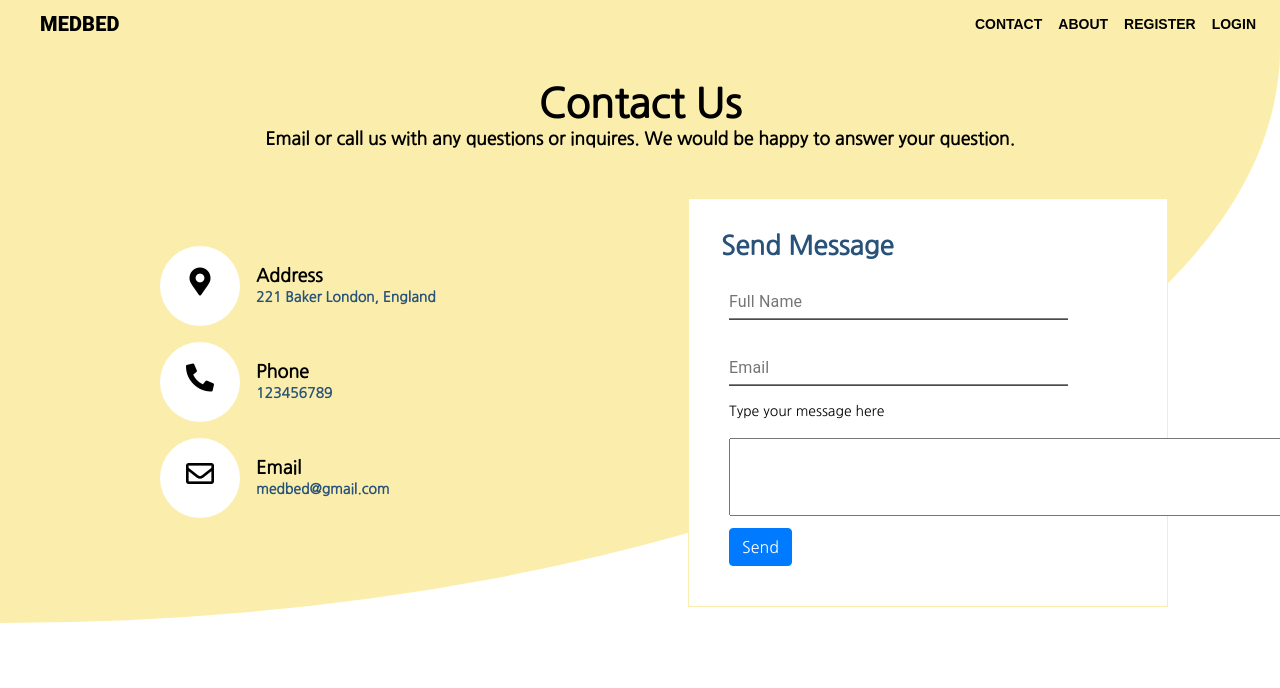
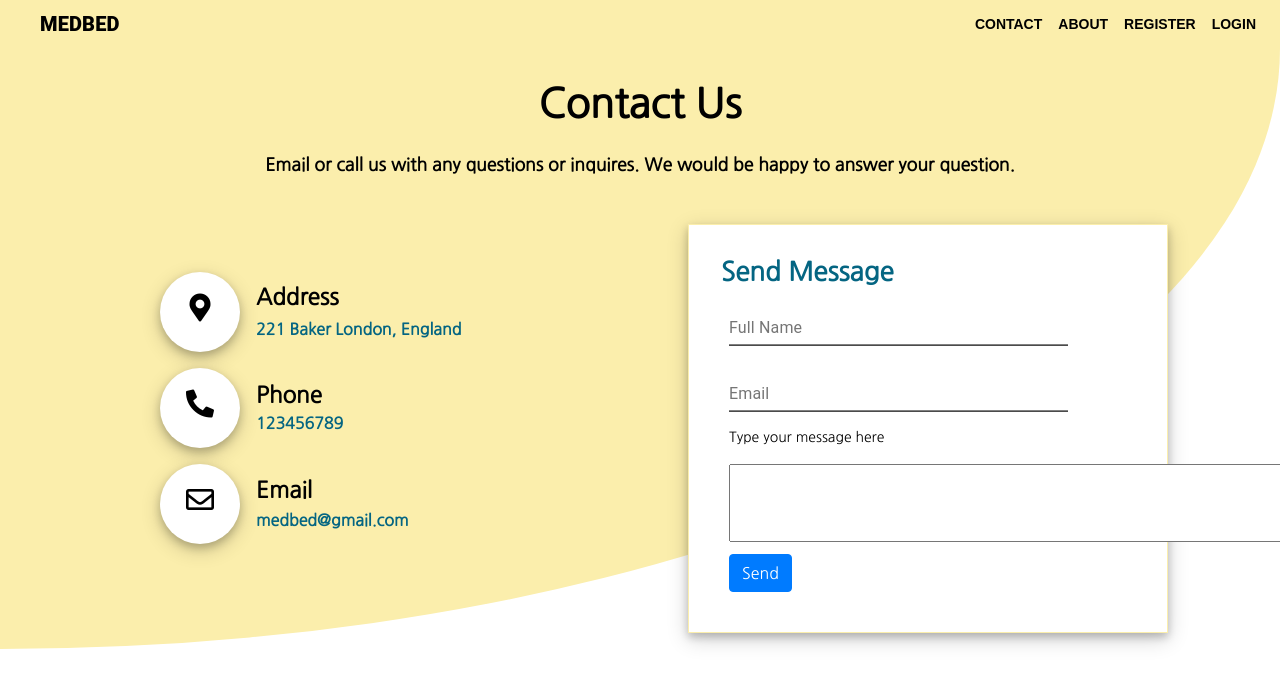
Before and after one commit to GOKU-Instinct/MedBed, a React (Create React App) app: page /contact in a window 1280 px wide. Shown: the top 688 px of the page. Built offline with nearby package versions, Linux system fonts and the light colour scheme.

Commit message:
Update ContactUs.css

```diff
--- a/src/ContactUs/ContactUs.css
+++ b/src/ContactUs/ContactUs.css
@@ -25,6 +25,7 @@
 }
 .contactHeading p {
   font-size: 1.1rem;
+  margin-top: 2%;
   font-weight: 600;
 }
 /* properties for flex container */
@@ -50,7 +51,7 @@
 .address,
 .phone,
 .email {
-  color: #28527a;
+  color: #046582;
   font-weight: bolder;
   padding-left: 1rem;
 }
@@ -58,13 +59,21 @@
 .phone h3,
 .email h3 {
   color: black;
+  font-size: 1.4rem;
   font-weight: bolder;
+}
+.address p,
+.phone p,
+.email p {
+  font-size: 1rem;
+  margin-top: 4%;
 }
 .locationImg,
 .phoneImg,
 .emailImg {
   background-color: #ffffff;
   border-radius: 100%;
+  box-shadow: 0 4px 8px 0 rgba(0, 0, 0, 0.2), 0 6px 20px 0 rgba(0, 0, 0, 0.19);
   float: left;
   height: 5rem;
   width: 5rem;
@@ -78,12 +87,19 @@
   margin-top: 22px;
   text-align: center;
 }
+.fa-envelope:hover,
+.fa-phone-alt:hover,
+.fa-map-marker-alt:hover {
+  color: #fdb827 !important;
+}
+
 /* flex container two ie send message  */
 .UserName,
 .UserEmail,
 .UserMessage,
 .button_ {
   margin: 0.5rem;
+
 }
 .UserMessage {
   margin-top: 3rem;
@@ -109,9 +125,10 @@ select,
   background-color: #ffffff;
   margin-bottom: 1rem;
   border: 1px solid #fbeeac;
+  box-shadow: 0 4px 8px 0 rgba(0, 0, 0, 0.2), 0 6px 20px 0 rgba(0, 0, 0, 0.19);
 }
 .contactboxHeading {
-  color: #28527a;
+  color: #046582;
   font-weight: 600;
 }
 .UserMessage textarea {
```
